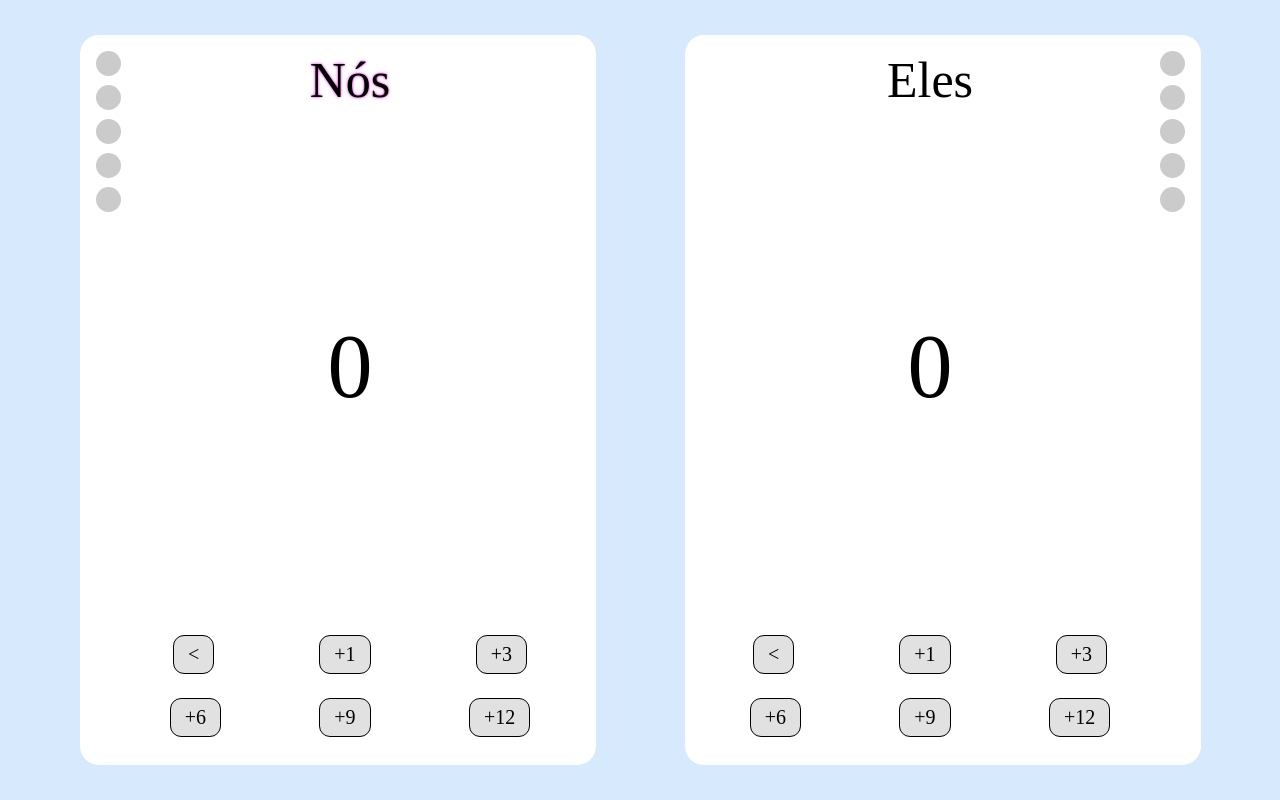
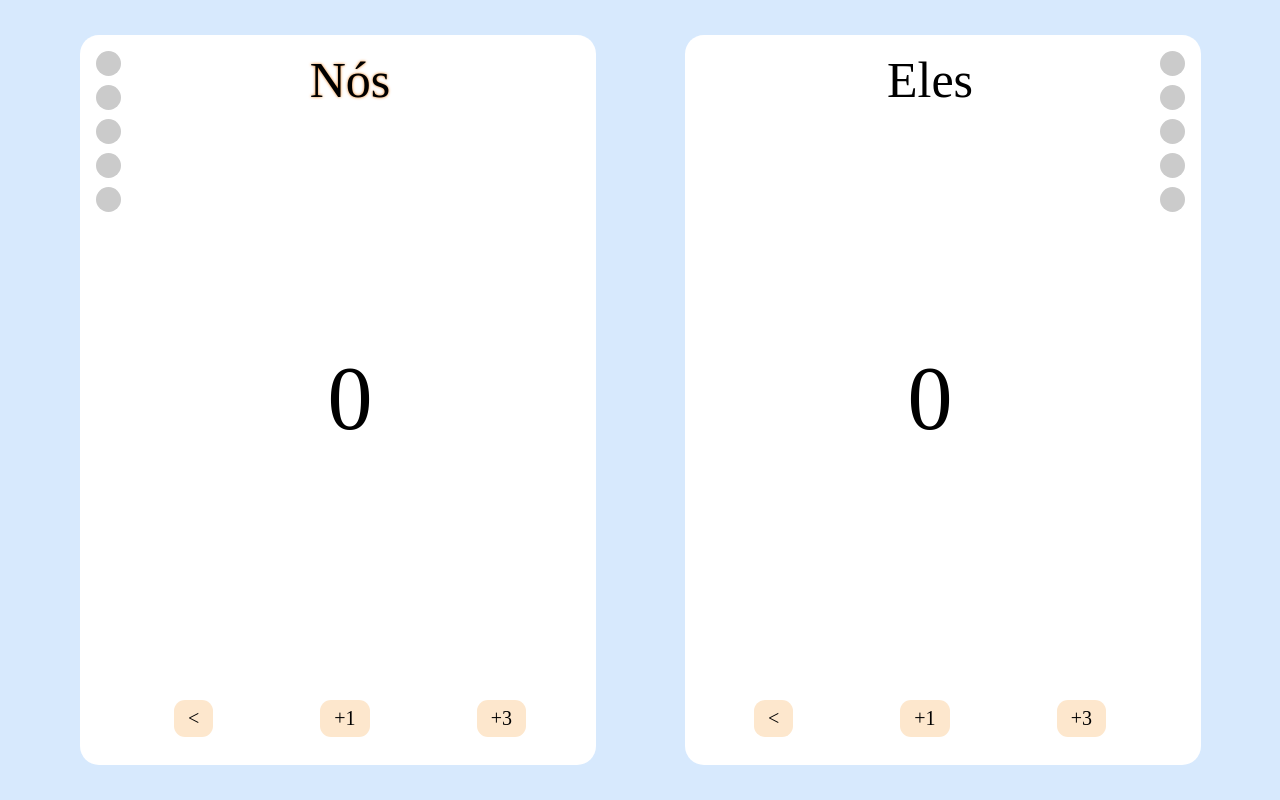
Before and after one commit to gabreoliv/marcador-truco, a plain HTML site: page index.html in a window 1280 px wide. Drawn offline with Linux system fonts and the light colour scheme; a web font is replaced by a local one.

Commit message:
novas mudanças no layout

```diff
--- a/index.html
+++ b/index.html
@@ -24,11 +24,6 @@
           <button onclick="mudaPlacar('nos', 1)"> +1 </button>
           <button onclick="mudaPlacar('nos', 3)"> +3 </button>
         </div>
-        <div class="buttons">
-          <button onclick="mudaPlacar('nos', 6)"> +6 </button>
-          <button onclick="mudaPlacar('nos', 9)"> +9 </button>
-          <button onclick="mudaPlacar('nos',12)"> +12 </button>
-        </div>
       </div>
     </div>
 
@@ -41,11 +36,6 @@
           <button onclick="mudaPlacar('eles', -1)"> &LT; </button>
           <button onclick="mudaPlacar('eles', 1)"> +1 </button>
           <button onclick="mudaPlacar('eles', 3)"> +3 </button>
-        </div>
-        <div class="buttons">
-          <button onclick="mudaPlacar('eles', 6)"> +6 </button>
-          <button onclick="mudaPlacar('eles', 9)"> +9 </button>
-          <button onclick="mudaPlacar('eles',12)"> +12 </button>
         </div>
       </div>
       <div class="bolinhas">
--- a/style.css
+++ b/style.css
@@ -35,7 +35,7 @@ body {
 }
 
 .current-team {
-  text-shadow: 0px 0px 3px rgb(216, 13, 206);
+  text-shadow: 0px 0px 3px rgb(231, 123, 23);
 }
 
 .score {
@@ -55,17 +55,17 @@ body {
 }
 
 .marcada {
-  background: #ff47ab;
+  background: #ffcd95;
 }
 
 button {
   font-size: 20px;
   font-family: murecho;
   border-radius: 11px;
-  border: 1px solid #000;
+  border: 0px solid rgb(248, 123, 66);
   padding: 7px 14px;
   margin: 12px 6px;
-  background: #e1e1e1;
+  background: #fde7cd;
 }
 
 .buttons {
```
